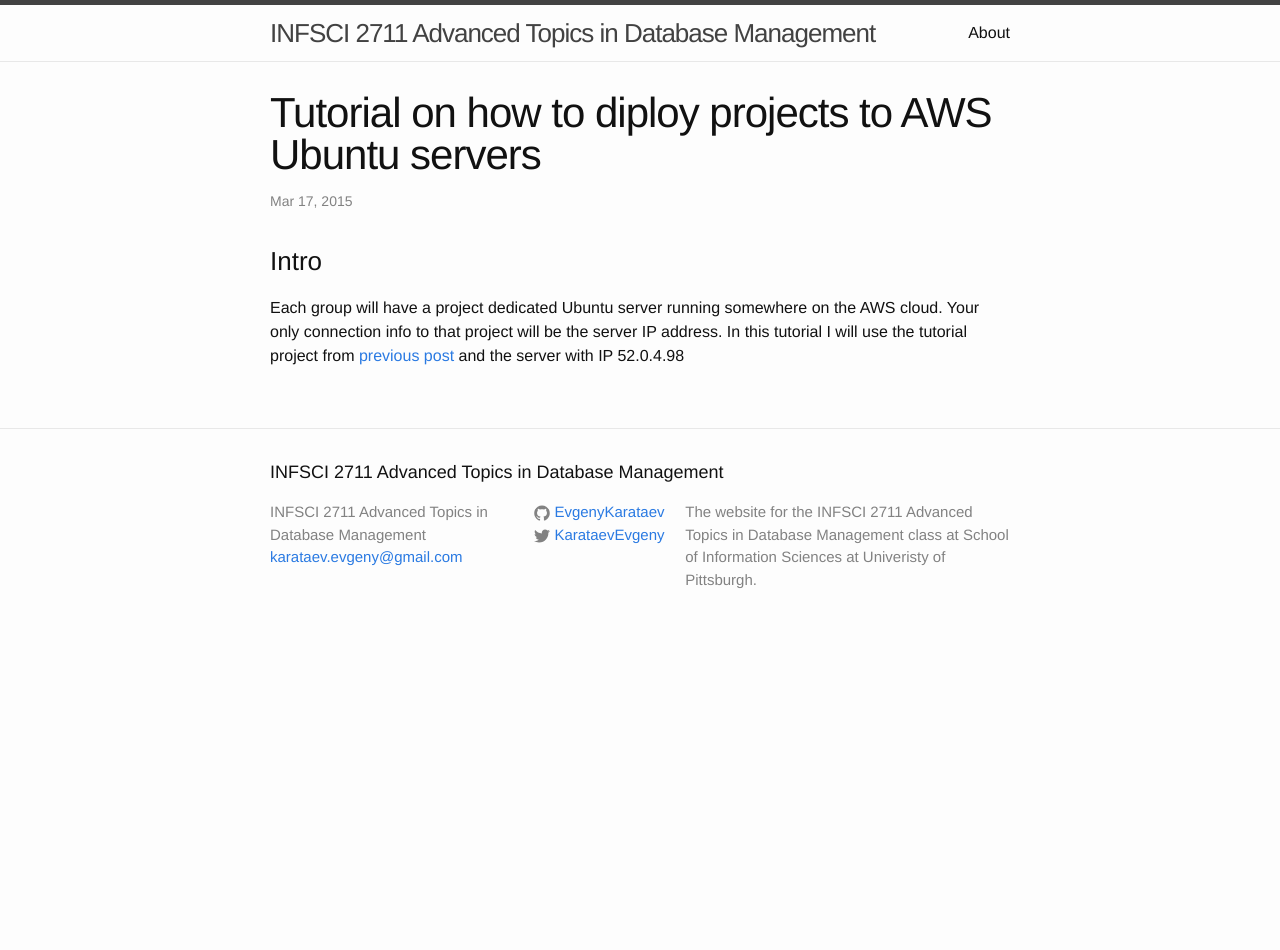
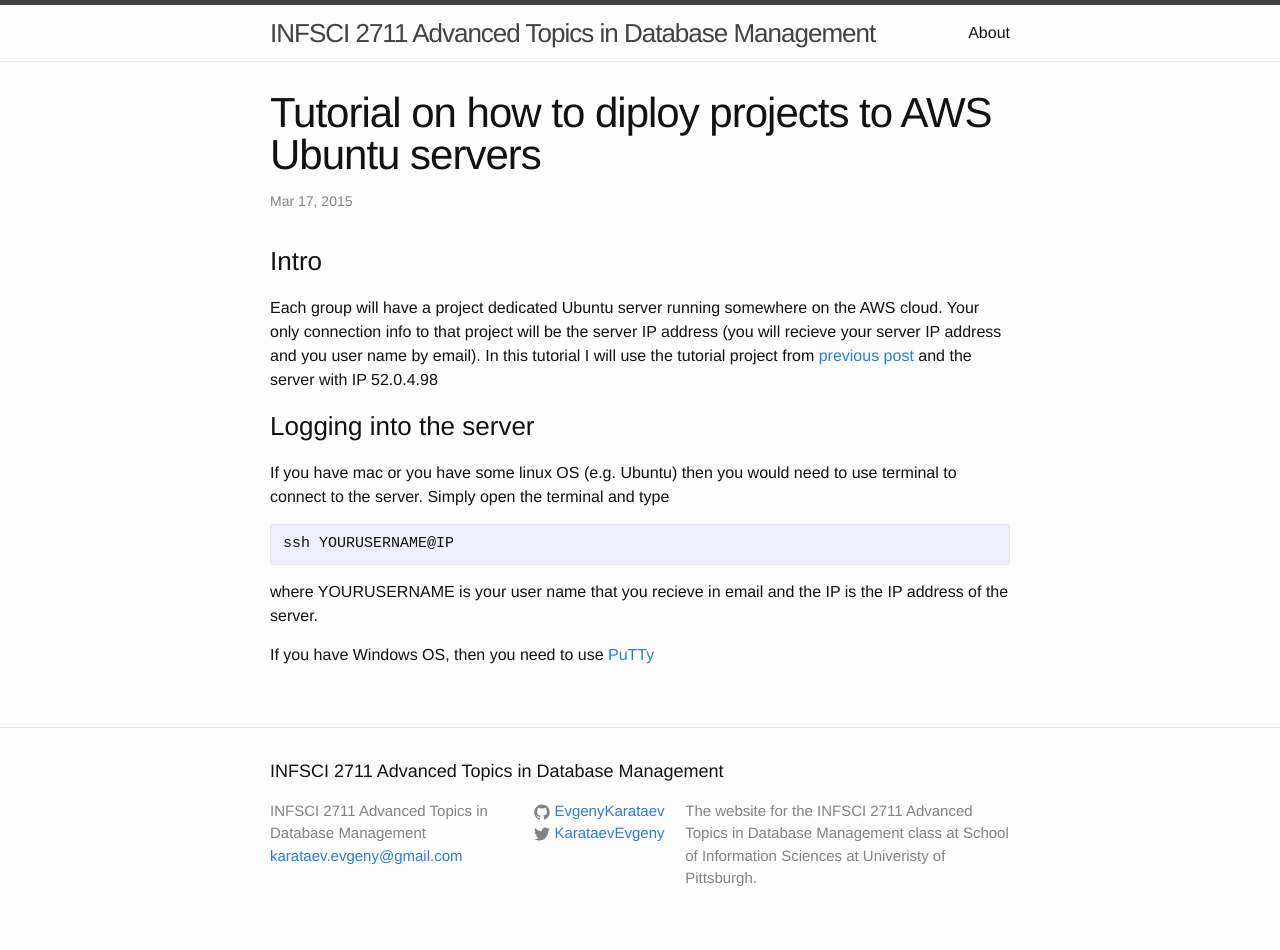
Before and after one commit to infsci2711/infsci2711.github.io, a Jekyll site: the page built from _posts/2015-03-17-tutorial-project-deployment.markdown, in a window 1280 px wide. Built offline with Jekyll 4.4.1, drawn with Linux system fonts in a browser that asks for light colours; before the commit the page ends 900 px from its top, so only the background shows below that.

Commit message:
added more

```diff
--- a/_posts/2015-03-17-tutorial-project-deployment.markdown
+++ b/_posts/2015-03-17-tutorial-project-deployment.markdown
@@ -7,6 +7,18 @@
 
 ### Intro
 
-Each group will have a project dedicated Ubuntu server running somewhere on the AWS cloud. Your only connection info to that project will be the server IP address. In this tutorial I will use the tutorial project from [previous post][Jersey] and the server with IP 52.0.4.98
+Each group will have a project dedicated Ubuntu server running somewhere on the AWS cloud. Your only connection info to that project will be the server IP address (you will recieve your server IP address and you user name by email). In this tutorial I will use the tutorial project from [previous post][previousPost] and the server with IP 52.0.4.98
 
-[Jersey]:	http://infsci2711.github.io/tutorial/2015/01/28/tutorial-web-rest-api.html
+[previousPost]:	http://infsci2711.github.io/tutorial/2015/01/28/tutorial-web-rest-api.html
+
+### Logging into the server
+
+If you have mac or you have some linux OS (e.g. Ubuntu) then you would need to use terminal to connect to the server. Simply open the terminal and type
+{% highlight xml %}
+ssh YOURUSERNAME@IP
+{% endhighlight %}
+where YOURUSERNAME is your user name that you recieve in email and the IP is the IP address of the server.
+
+If you have Windows OS, then you need to use [PuTTy][Putty]
+
+[Putty]: http://www.chiark.greenend.org.uk/~sgtatham/putty/download.html
```
